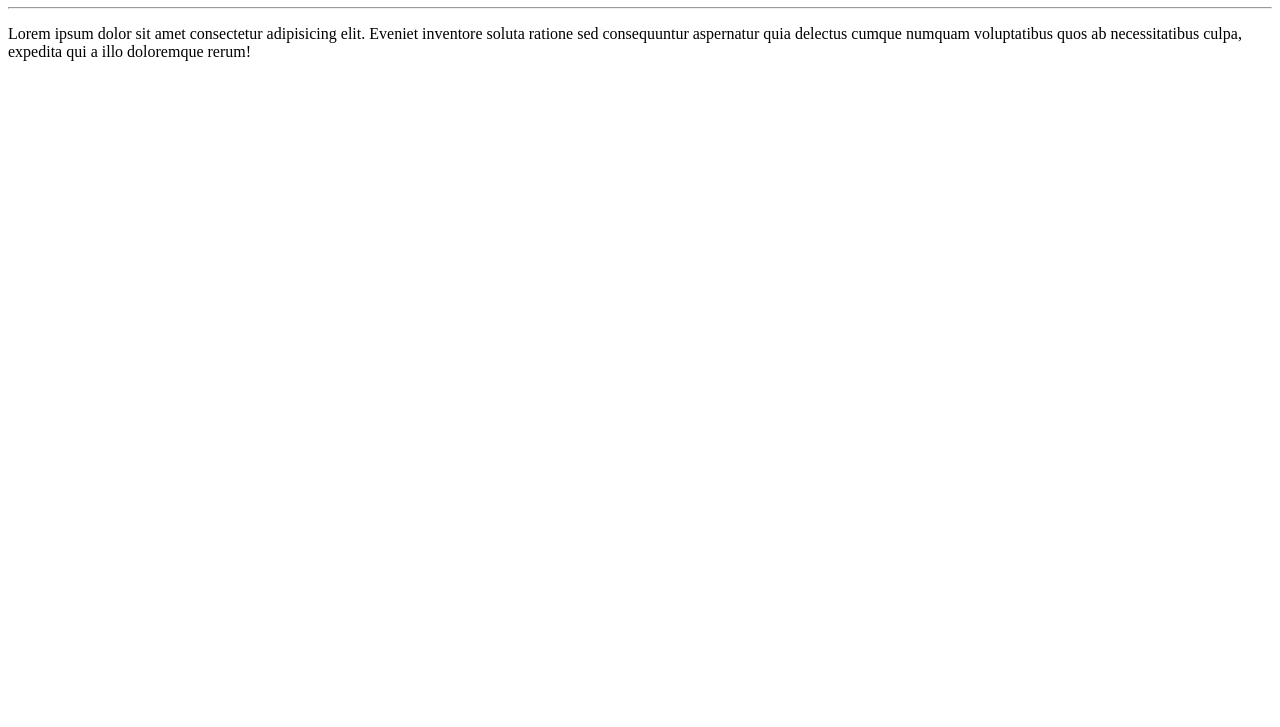
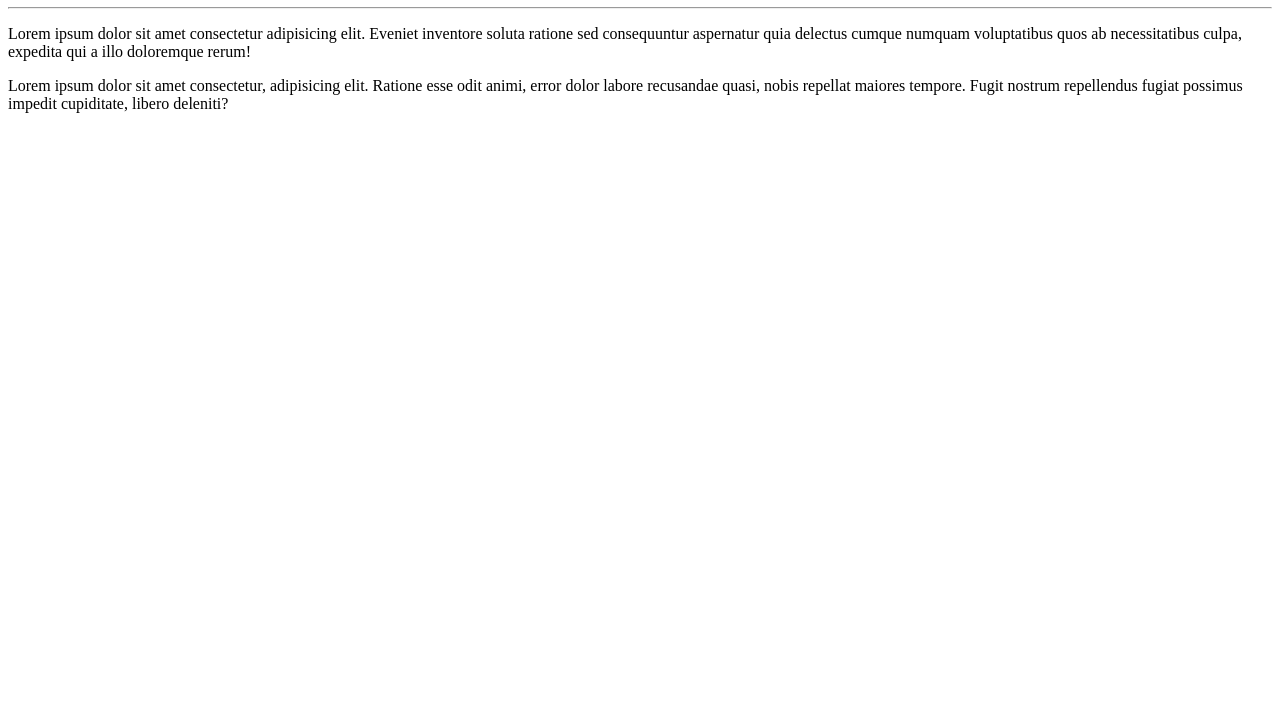
Before and after one commit to joycejsm/Ola-mundo, a plain HTML site: page site-exemplo/index.html in a window 1280 px wide. Shown: the part 73-800 px from the top of the page. Drawn offline with Linux system fonts and the light colour scheme.

Commit message:
adicionei um paragrafo

```diff
--- a/site-exemplo/index.html
+++ b/site-exemplo/index.html
@@ -10,5 +10,6 @@
     <h1>Olá, Mundo!</h1>
     <hr>
     <P>Lorem ipsum dolor sit amet consectetur adipisicing elit. Eveniet inventore soluta ratione sed consequuntur aspernatur quia delectus cumque numquam voluptatibus quos ab necessitatibus culpa, expedita qui a illo doloremque rerum!</P>
+    <p>Lorem ipsum dolor sit amet consectetur, adipisicing elit. Ratione esse odit animi, error dolor labore recusandae quasi, nobis repellat maiores tempore. Fugit nostrum repellendus fugiat possimus impedit cupiditate, libero deleniti?</p>
 </body>
 </html>
```
